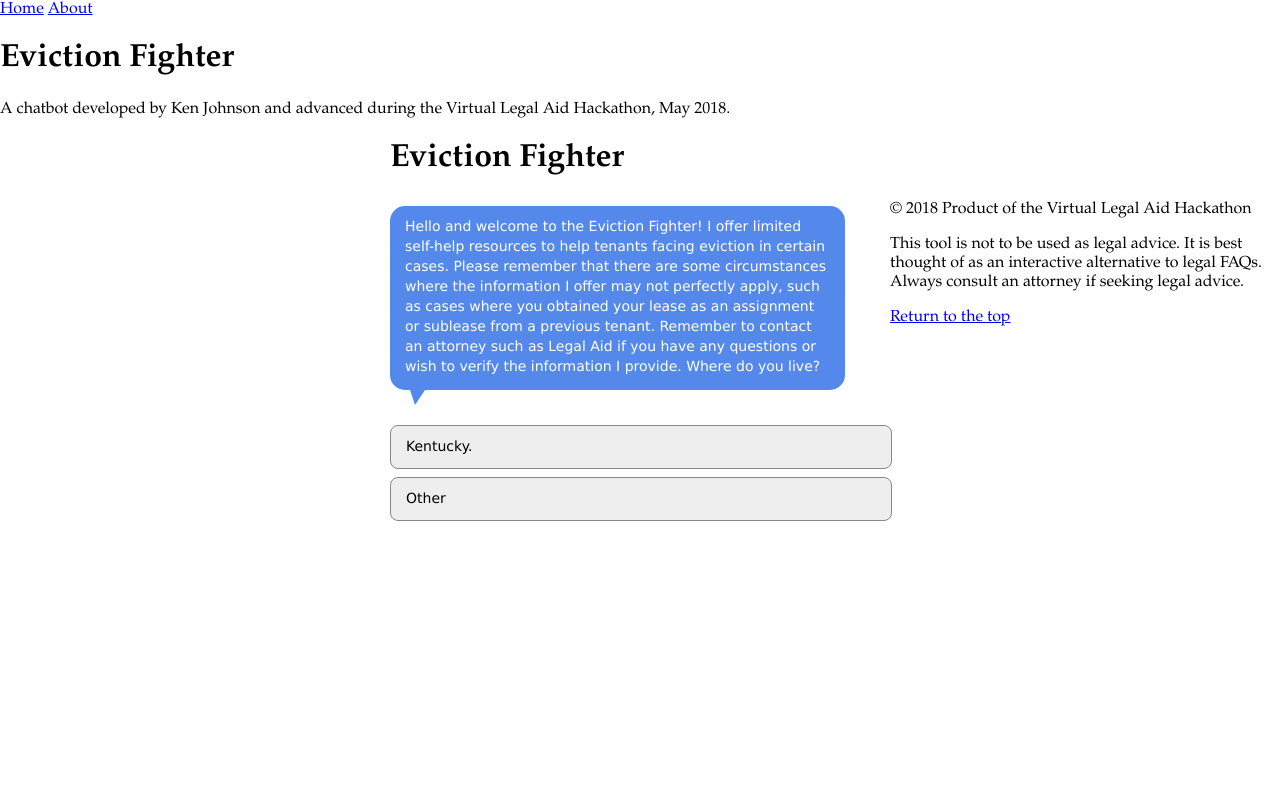
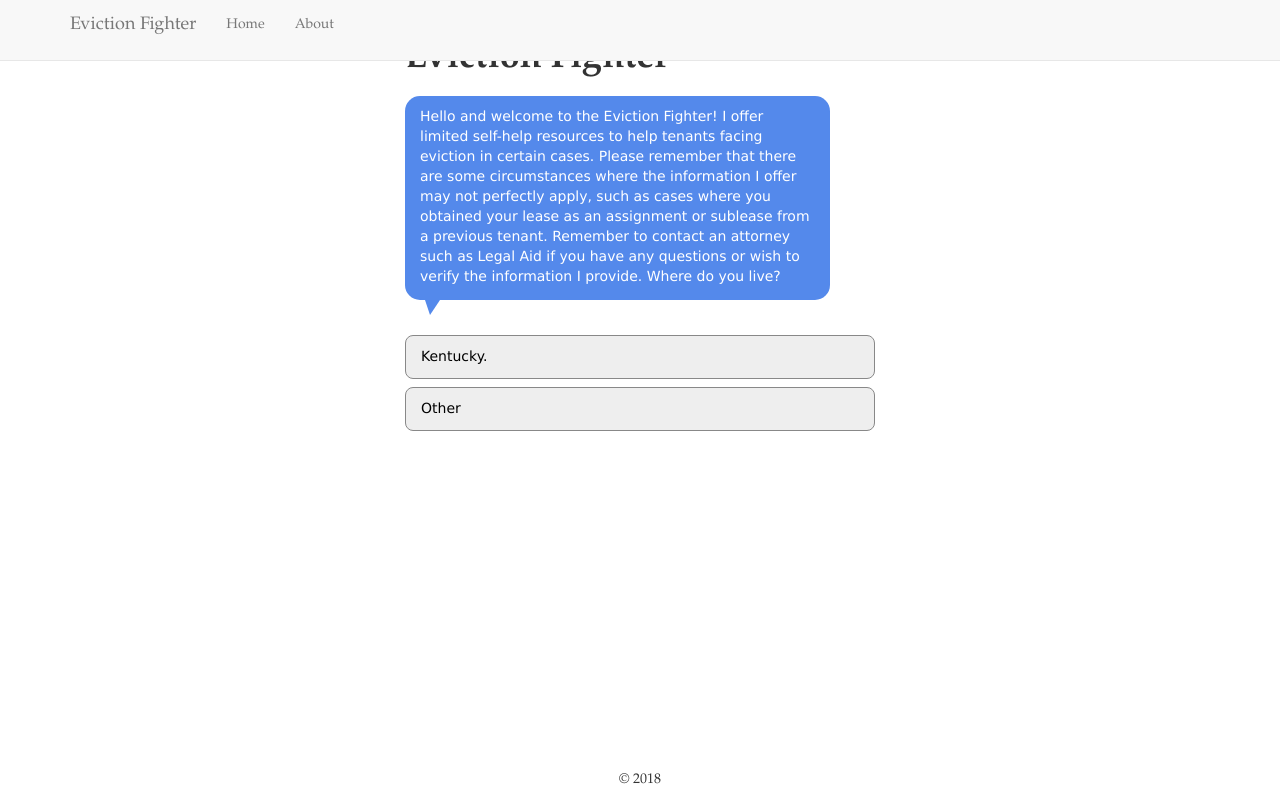
Before and after one commit to EstiShay/eviction-fighter, a Flask app: page / in a window 1280 px wide. Run offline with Flask 2, Linux system fonts and the light colour scheme; some libraries are stand-ins or nearby versions.

Commit message:
move QnA styles, add Bootstrap, change description

```diff
--- a/styles/styles.css
+++ b/styles/styles.css
@@ -1,5 +1,16 @@
-h1 {
+/*h1 {
   font-family: Optima, Arial, sans-serif;
   color: black;
-  /*background-color:#003399;*/
+}*/
+
+#menu {
+  margin-bottom: 100px;
 }
+
+footer{
+  text-align: center;
+  position: fixed;
+  bottom:0px;
+  height:30px;
+  width:100%;
+}
--- a/templates/about.html
+++ b/templates/about.html
@@ -1,8 +1,7 @@
 {% extends "base.html" %}
 {% block content %}
 
-<h1>Introduction</h1>
-<p>Even when the law protects you, those protections usually do you little good if you are unaware of their existence. Even after reading the lease, you may be unaware of when your rights supersede or even contradict the terms in that document. And when the vast majority of tenants facing eviction lack legal representation, it is absolutely essential to at least have an accessible way to learn your rights. That knowledge could save you from being homeless tonight.</p>
+<p class="lead">Even when the law protects you, those protections usually do you little good if you are unaware of their existence. Even after reading the lease, you may be unaware of when your rights supersede or even contradict the terms in that document. And when the vast majority of tenants facing eviction lack legal representation, it is absolutely essential to at least have an accessible way to learn your rights. That knowledge could save you from being homeless tonight.</p>
 <p>The Eviction Fighter is intended to help tenants and attorneys who serve them fight unlawful evictions. It helps users drill down on and understand the legal issues facing them.</p>
 
 <h2>There is a Disconnect Between Law and Need in Evictions</h2>
--- a/templates/base.html
+++ b/templates/base.html
@@ -15,11 +15,14 @@
       	<link rel="stylesheet" href="//code.jquery.com/ui/1.11.1/themes/smoothness/jquery-ui.css">
         	<script src="//code.jquery.com/jquery-1.10.2.js"></script>
         	<script src="//code.jquery.com/ui/1.11.1/jquery-ui.js"></script>
-        <!-- <link type="text/css" rel="stylesheet" href="../styles/styles.css"/> -->
+        <link rel="stylesheet" href="https://maxcdn.bootstrapcdn.com/bootstrap/3.3.7/css/bootstrap.min.css" integrity="sha384-BVYiiSIFeK1dGmJRAkycuHAHRg32OmUcww7on3RYdg4Va+PmSTsz/K68vbdEjh4u" crossorigin="anonymous">
+
+        <link type="text/css" rel="stylesheet" href="../styles/styles.css"/>
   </head>
 
   <body BGCOLOR="#ffffff" BACKGROUND="" MARGINWIDTH="0" MARGINHEIGHT="0" onLoad="startAT('1');">
 
+    <!-- QnA required styles -->
     <style>
       body {
         font-family: 'Palatino Linotype', 'Book Antiqua', Palatino, serif;
@@ -260,19 +263,33 @@
       }
     </style>
 
-  <div class="topnav">
-    <a class="active" href="/">Home</a>
-    <a href="/about">About</a>
+    <!-- Navbar -->
+    <nav id="menu" class="navbar navbar-default navbar-fixed-top">
+      <div class="container">
+        <div class="navbar-header">
+          <p class="navbar-brand">Eviction Fighter</p>
         </div>
+        <div id="navbar" class="collapse navbar-collapse">
+          <ul class="nav navbar-nav">
+            <li><a class="active" href="/">Home</a></li>
+            <li><a href="/about">About</a></li>
+          </ul>
+        </div>
+      </div>
+    </nav>
+
+    <div class="container">
 
       {% block content %}
       {% endblock %}
 
+    </div>
+
+    <footer class="footer">
+      <div class="container">
+        <p>&#169; 2018</p>
+      </div>
+    </footer>
+
   </body>
-
-    <footer>
-        <p>&#169; 2018 Product of the Virtual Legal Aid Hackathon</p>
-        <p>This tool is not to be used as legal advice. It is best thought of as an interactive alternative to legal FAQs. Always consult an attorney if seeking legal advice.</p>
-        <p><a href="#top">Return to the top</a></p>
-    </footer>
 </html>
--- a/templates/index.html
+++ b/templates/index.html
@@ -1,9 +1,7 @@
 {% extends "base.html" %}
 {% block content %}
 
-<h1>Eviction Fighter</h1>
-
-<p>A chatbot developed by Ken Johnson and advanced during the Virtual Legal Aid Hackathon, May 2018.</p>
+<p>A chatbot developed during the Virtual Legal Aid Hackathon, May 2018.</p>
 
 
 <FORM name="FORM" id="FORM"><div id="conversation" style="margin:15px auto 0 auto;padding:0 15px;max-width:500px"> <h1><b>Eviction Fighter</b></h1>
```
Lines whose indentation alone changed are shown as unchanged.
